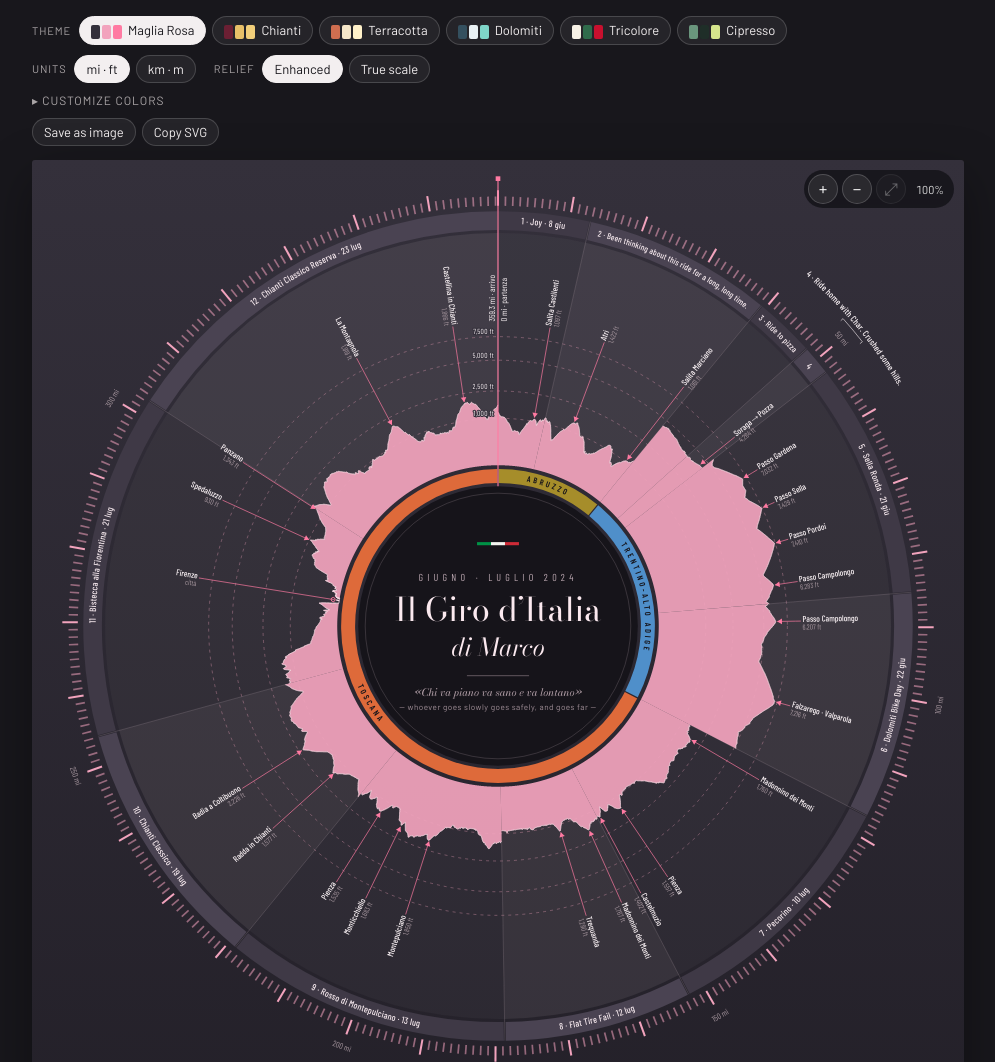
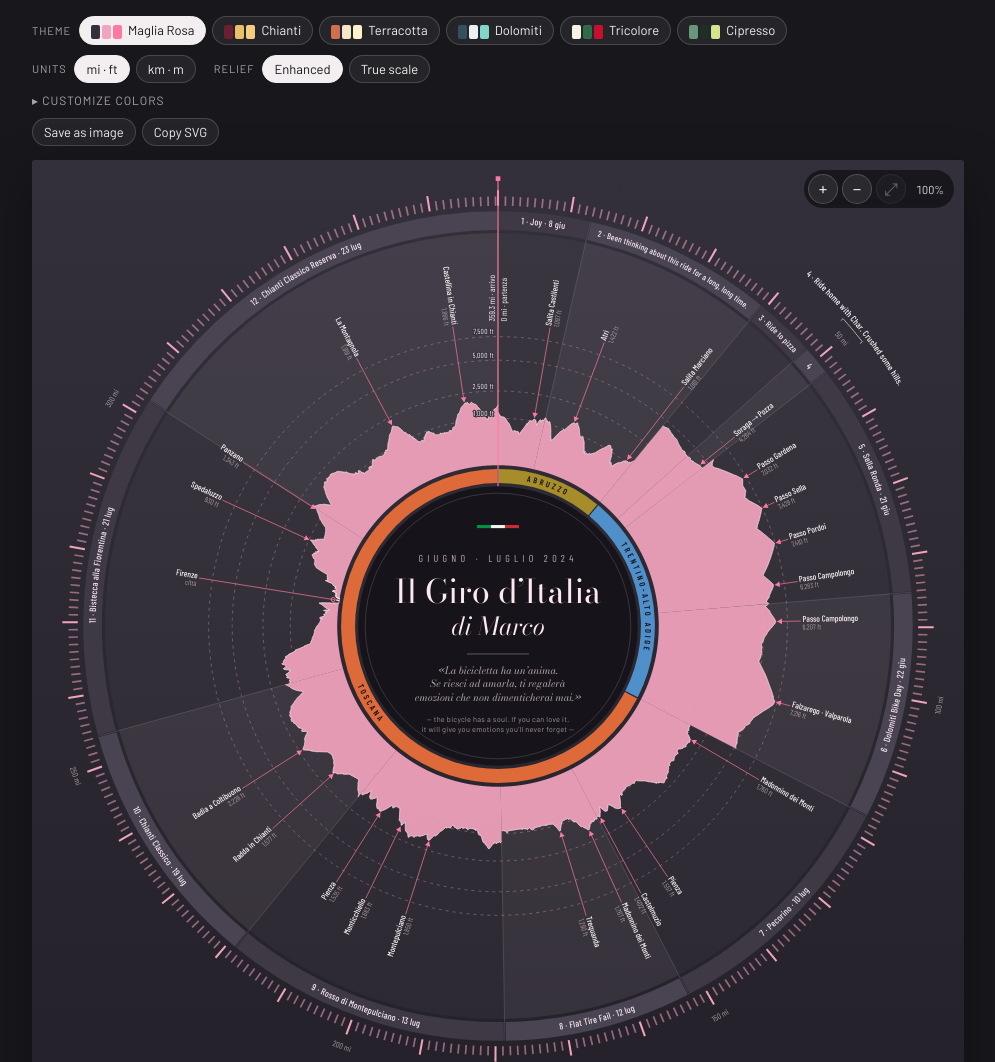
Before and after one commit to mreese84/viz, a plain HTML site: page dist/index.html in a window 1280 px wide. Shown: the top 1062 px of the page, without its empty margins (142-1137 px from the left). Drawn offline with nearby package versions, Linux system fonts and the light colour scheme.

Commit message:
Replace the disc quote with "La bicicletta ha un'anima..."
Wrapped over three lines with an English gloss; the title block moves
up to make room.

Co-Authored-By: Claude Opus 5.5 <noreply@anthropic.com>
Claude-Session: https://claude.ai/code/session_0185iDj62weKDNofQFShyeYx

```diff
--- a/dist/index.html
+++ b/dist/index.html
@@ -222,19 +222,22 @@ function render() {
   root.append("circle").attr("cx",CX).attr("cy",CY).attr("r",R.disc).attr("fill",T.disc);
   root.append("circle").attr("cx",CX).attr("cy",CY).attr("r",R.disc-9).attr("fill","none").attr("stroke",T.discMuted).attr("stroke-opacity",.35).attr("stroke-width",.8);
   const flag = [["#009246",-1],["#f4f5f0",0],["#ce2b37",1]];
-  flag.forEach(([c,k]) => root.append("rect").attr("x",CX-27+(k+1)*18).attr("y",CY-108).attr("width",18).attr("height",4).attr("fill",c));
+  flag.forEach(([c,k]) => root.append("rect").attr("x",CX-27+(k+1)*18).attr("y",CY-130).attr("width",18).attr("height",4).attr("fill",c));
   const serif = "'Bodoni Moda', Didot, 'Bodoni 72', Georgia, serif";
-  root.append("text").attr("x",CX).attr("y",CY-58).attr("text-anchor","middle").attr("font-family",mono).attr("font-size",13)
+  root.append("text").attr("x",CX).attr("y",CY-82).attr("text-anchor","middle").attr("font-family",mono).attr("font-size",13)
     .attr("letter-spacing",".42em").attr("fill",T.discMuted).text("GIUGNO · LUGLIO 2024");
-  root.append("text").attr("x",CX).attr("y",CY-6).attr("text-anchor","middle").attr("font-family",serif).attr("font-size",42).attr("font-weight",400)
+  root.append("text").attr("x",CX).attr("y",CY-30).attr("text-anchor","middle").attr("font-family",serif).attr("font-size",42).attr("font-weight",400)
     .attr("fill",T.discText).text("Il Giro d’Italia");
-  root.append("text").attr("x",CX).attr("y",CY+38).attr("text-anchor","middle").attr("font-family",serif).attr("font-style","italic").attr("font-size",32)
+  root.append("text").attr("x",CX).attr("y",CY+12).attr("text-anchor","middle").attr("font-family",serif).attr("font-style","italic").attr("font-size",32)
     .attr("fill",T.discText).text("di Marco");
-  root.append("line").attr("x1",CX-40).attr("x2",CX+40).attr("y1",CY+64).attr("y2",CY+64).attr("stroke",T.discMuted).attr("stroke-opacity",.6);
-  root.append("text").attr("x",CX).attr("y",CY+90).attr("text-anchor","middle").attr("font-family",serif).attr("font-style","italic").attr("font-size",13.5)
-    .attr("fill",T.discMuted).text("«Chi va piano va sano e va lontano»");
-  root.append("text").attr("x",CX).attr("y",CY+108).attr("text-anchor","middle").attr("font-family","Barlow, sans-serif").attr("font-size",10.5)
-    .attr("letter-spacing",".06em").attr("fill",T.discMuted).attr("opacity",.85).text("— whoever goes slowly goes safely, and goes far —");
+  root.append("line").attr("x1",CX-40).attr("x2",CX+40).attr("y1",CY+36).attr("y2",CY+36).attr("stroke",T.discMuted).attr("stroke-opacity",.6);
+  // quote, hand-broken to fit the disc; the English gloss follows in smaller sans
+  ["«La bicicletta ha un’anima.", "Se riesci ad amarla, ti regalerà", "emozioni che non dimenticherai mai.»"].forEach((s,i) =>
+    root.append("text").attr("x",CX).attr("y",CY+62+i*17).attr("text-anchor","middle").attr("font-family",serif).attr("font-style","italic").attr("font-size",13)
+      .attr("fill",T.discMuted).text(s));
+  ["— the bicycle has a soul. If you can love it,", "it will give you emotions you’ll never forget —"].forEach((s,i) =>
+    root.append("text").attr("x",CX).attr("y",CY+124+i*13).attr("text-anchor","middle").attr("font-family","Barlow, sans-serif").attr("font-size",9.5)
+      .attr("letter-spacing",".04em").attr("fill",T.discMuted).attr("opacity",.85).text(s));
 
   // ride band; a title that doesn't fit even at a smaller size moves to an outer label beyond the distance ticks
   const outer = [];
```
Also changed, not shown: src/template.html (+12 -9 lines).
